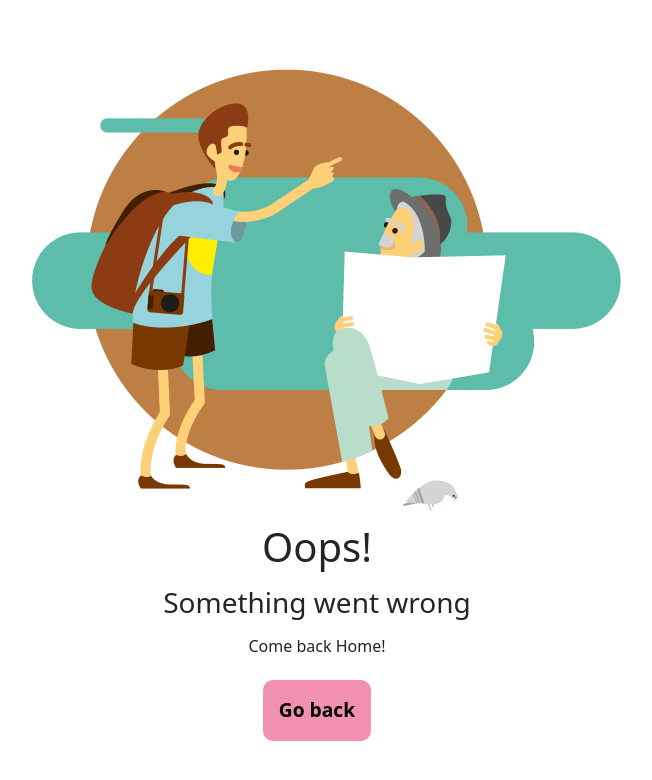
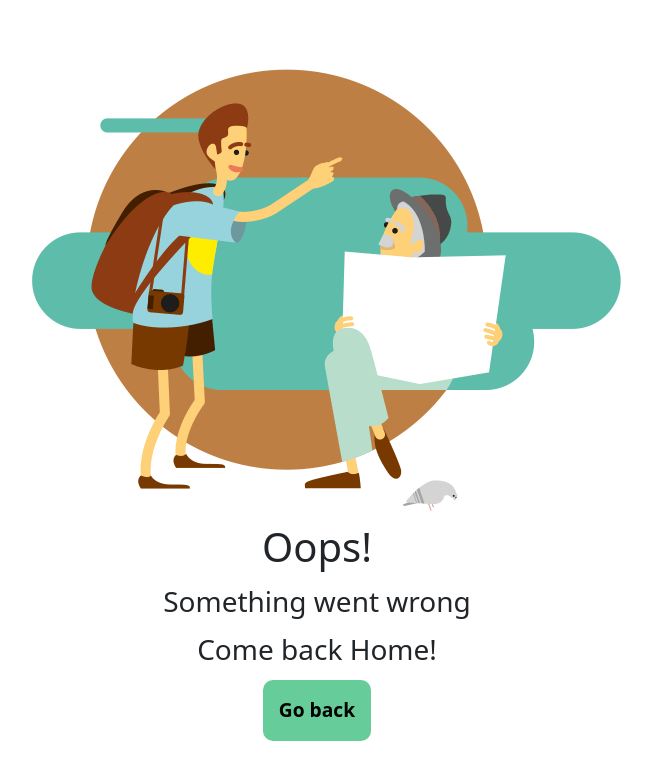
Before and after one commit to ltherisod/mytinerary-therisod, a React (Create React App) app in the folder frontend/: page /Fail in a window 1280 px wide. Shown: the top 780 px of the page, without its empty margins (323-975 px from the left). Built offline with nearby package versions, Linux system fonts and the light colour scheme; a web font is replaced by a local one.

Commit message:
then else redirect fixed

```diff
--- a/frontend/src/App.css
+++ b/frontend/src/App.css
@@ -239,6 +239,20 @@
 color: white;
 }
 
+.errorButton2{
+    padding: 1rem 1rem;
+    font-weight: bold;
+    font-size: 1.2rem;
+    border-radius: 10px;
+    background-color: #66cc99;
+    border: none;
+    color:black;
+}
+
+.errorButton2:hover{
+    color:white;
+}
+
 div.footerContainer {
     display: flex;
     justify-content:space-between;
@@ -453,7 +467,13 @@
     font-weight: bold;
     font-size: 5vmin;
 }
-
+.loaderdiv{
+    width: 100%;
+    height: 100vh;
+}
+.loaderGif{
+    align-self: center;
+}
 .oopsDiv img{
     align-self: center;
     width: 50%;
--- a/frontend/src/components/Navbar.js
+++ b/frontend/src/components/Navbar.js
@@ -20,8 +20,8 @@
 
   return (
       <Navbar color="light" light expand="md" className="d-flex justify-content-between ">
-        <NavbarBrand href="#"><img src="/assets/logo.png" alt="logo" className="logo"/></NavbarBrand>
-    <div><NavbarToggler onClick={toggle} />
+        <NavbarBrand href="#"><img src="/assets/logo2.png" alt="logo" className="logo"/></NavbarBrand>
+    <div><NavbarToggler onClick={toggle}/>
         <Collapse isOpen={isOpen} navbar>
           <Nav className="mr-auto" navbar>
               <div className="navheader">
@@ -32,6 +32,7 @@
                     <NavLink to="/cities">Cities</NavLink>
                 </NavItem>
                 </div>
+                <div className="pe-4">
                 <UncontrolledDropdown nav inNavbar>
                     <DropdownToggle nav caret>
                         <img className="user" src= "/assets/person-circle.svg" alt="usericon" />
@@ -40,13 +41,13 @@
                         <DropdownItem>
                         Log in
                         </DropdownItem>
-                        <DropdownItem divider />
+                        <DropdownItem divider/>
                         <DropdownItem>
                         Log out
                         </DropdownItem>
                     </DropdownMenu>
                     </UncontrolledDropdown>
-
+                </div>
           </Nav>
         </Collapse>
     </div>
--- a/frontend/src/pages/Cities.js
+++ b/frontend/src/pages/Cities.js
@@ -19,6 +19,7 @@
             if(res.data.success){
                 setCitiesData(res.data.answer)
             }else{
+                props.history.push('/fail')
                 console.log(res.data.answer)
             }
         })
@@ -51,7 +52,10 @@
     : searchResult.map((cityData, index) =>{return(<CardCity city={cityData} key={index} />)})
     if(loader){
         return(
-            <img alt="loader" src="/assets/backpack.gif"/>
+            <div className="loaderdiv d-flex justify-content-center align-items-center">
+                <img alt="loader"  className="loaderGif" src="/assets/sky-2-unscreen.gif"/>
+            </div>
+
 )}
     return(
         <div>
--- a/frontend/src/pages/City.js
+++ b/frontend/src/pages/City.js
@@ -15,7 +15,7 @@
             if(res.data.success){
                 setCityData(res.data.answer)
             }else{
-                props.history.push('/cities')
+                props.history.push('/fail')
             }
         })
         .catch((error) => {
@@ -29,7 +29,9 @@
  const data = props.match.params.id
  if(loader){
     return(
-        <img alt="loader" src="/assets/Cities/backpack.gif"/>
+        <div className="loaderdiv d-flex justify-content-center align-content-center">
+                <img alt="loader"  className="loaderGif" src="/assets/sky-2-unscreen.gif"/>
+        </div>
 )}
     return(
         <>
--- a/frontend/src/pages/Fail.js
+++ b/frontend/src/pages/Fail.js
@@ -10,9 +10,9 @@
             <div className="errorText">
                 <h1>Oops!</h1>
                 <h3>Something went wrong</h3>
-                <p>Come back Home!</p>
+                <h3>Come back Home!</h3>
                 <Link  to = "/">
-                    <button className="errorButton">Go back</button>
+                    <button className="errorButton2">Go back</button>
                 </Link>
             </div>
         </div>
```
Also changed, not shown: frontend/public/assets/logo2.png (added), 1 other file (tests, documents, lock files or other folders).
